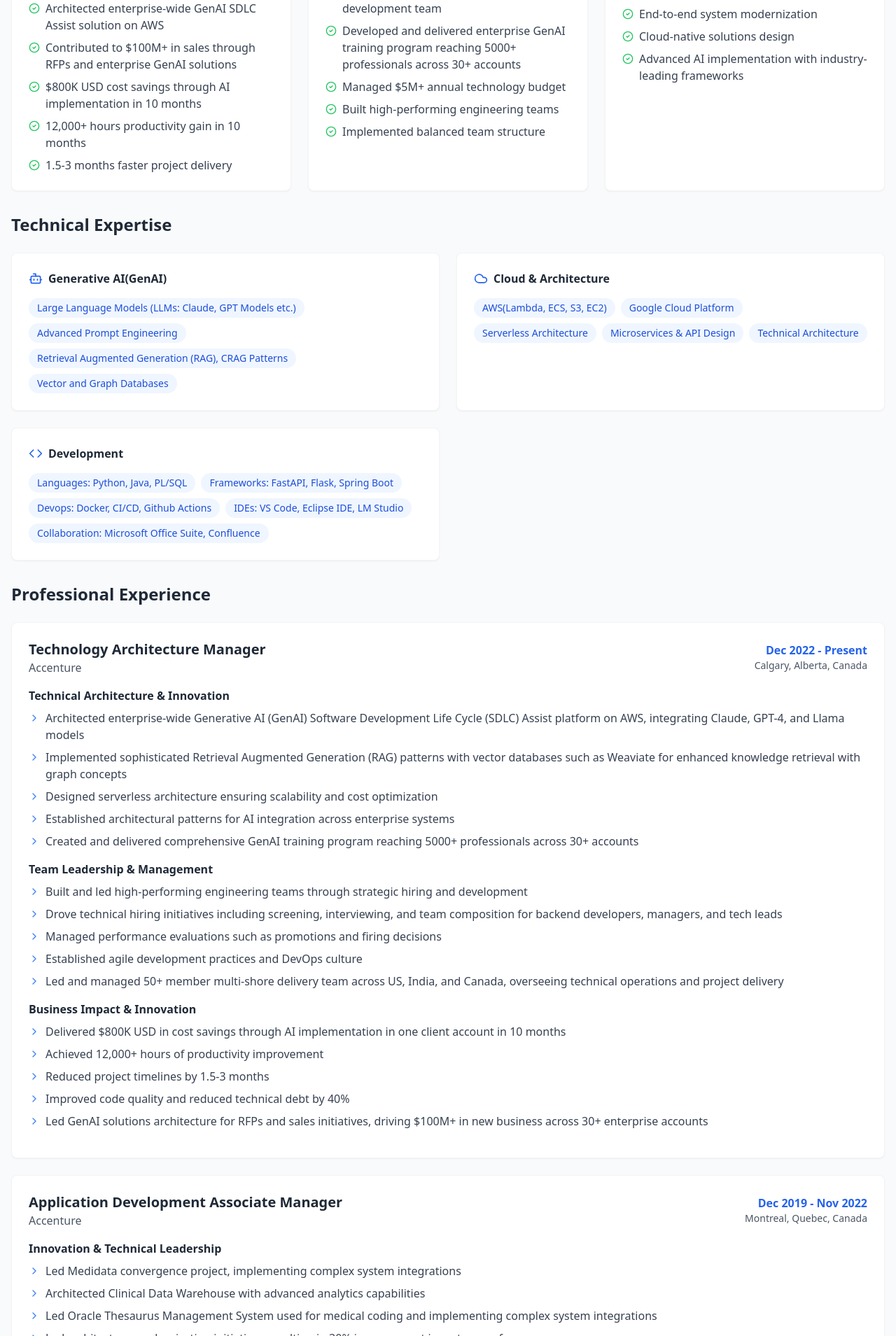
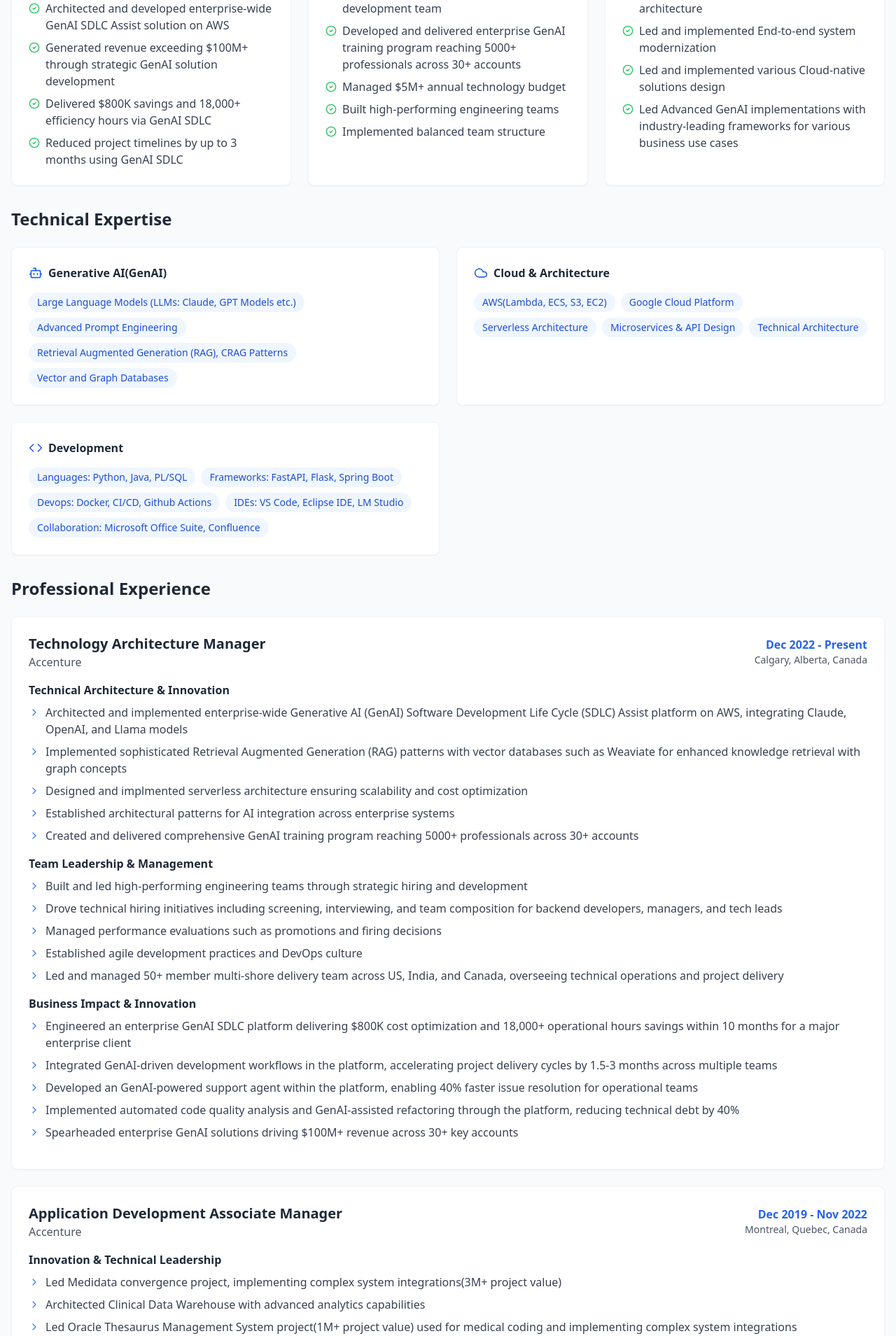
Before and after one commit to raghavgrover13/raghavgroverresume, a React (Create React App) app: page / in a window 1280 px wide. Shown: the part 511-2420 px from the top of the page at 70% size. Built offline with nearby package versions, Linux system fonts and the light colour scheme.

Commit message:
Edited some content on the resume.

```diff
--- a/src/components/Resume.jsx
+++ b/src/components/Resume.jsx
@@ -93,11 +93,10 @@
           icon: Bot,
           title: "Generative AI (GenAI) Architecture Impact",
           metrics: [
-              "Architected enterprise-wide GenAI SDLC Assist solution on AWS",
-              "Contributed to $100M+ in sales through RFPs and enterprise GenAI solutions",
-              "$800K USD cost savings through AI implementation in 10 months",
-              "12,000+ hours productivity gain in 10 months",
-              "1.5-3 months faster project delivery",
+              "Architected and developed enterprise-wide GenAI SDLC Assist solution on AWS",
+              "Generated revenue exceeding $100M+ through strategic GenAI solution development",
+              "Delivered $800K savings and 18,000+ efficiency hours via GenAI SDLC",
+              "Reduced project timelines by up to 3 months using GenAI SDLC",
 
           ]
       },
@@ -117,10 +116,10 @@
           icon: Activity,
           title: "Technical Innovation",
           metrics: [
-              "Multi-LLM integration architecture",
-              "End-to-end system modernization",
-              "Cloud-native solutions design",
-              "Advanced AI implementation with industry-leading frameworks",
+              "Developed Multi-LLM integration architecture",
+              "Led and implemented End-to-end system modernization",
+              "Led and implemented various Cloud-native solutions design",
+              "Led Advanced GenAI implementations with industry-leading frameworks for various business use cases",
 
           ]
       }
@@ -136,9 +135,9 @@
               {
                   category: "Technical Architecture & Innovation",
                   points: [
-                      "Architected enterprise-wide Generative AI (GenAI) Software Development Life Cycle (SDLC) Assist platform on AWS, integrating Claude, GPT-4, and Llama models",
+                      "Architected and implemented enterprise-wide Generative AI (GenAI) Software Development Life Cycle (SDLC) Assist platform on AWS, integrating Claude, OpenAI, and Llama models",
                       "Implemented sophisticated Retrieval Augmented Generation (RAG) patterns with vector databases such as Weaviate for enhanced knowledge retrieval with graph concepts",
-                      "Designed serverless architecture ensuring scalability and cost optimization",
+                      "Designed and implmented serverless architecture ensuring scalability and cost optimization",
                       "Established architectural patterns for AI integration across enterprise systems",
                       "Created and delivered comprehensive GenAI training program reaching 5000+ professionals across 30+ accounts"
                   ]
@@ -157,11 +156,11 @@
               {
                   category: "Business Impact & Innovation",
                   points: [
-                      "Delivered $800K USD in cost savings through AI implementation in one client account in 10 months",
-                      "Achieved 12,000+ hours of productivity improvement",
-                      "Reduced project timelines by 1.5-3 months",
-                      "Improved code quality and reduced technical debt by 40%",
-                      "Led GenAI solutions architecture for RFPs and sales initiatives, driving $100M+ in new business across 30+ enterprise accounts"
+                      "Engineered an enterprise GenAI SDLC platform delivering $800K cost optimization and 18,000+ operational hours savings within 10 months for a major enterprise client",
+                      "Integrated GenAI-driven development workflows in the platform, accelerating project delivery cycles by 1.5-3 months across multiple teams",
+                      "Developed an GenAI-powered support agent within the platform, enabling 40% faster issue resolution for operational teams",
+                      "Implemented automated code quality analysis and GenAI-assisted refactoring through the platform, reducing technical debt by 40%",
+                      "Spearheaded enterprise GenAI solutions driving $100M+ revenue across 30+ key accounts"
                   ]
               }
           ]
@@ -175,9 +174,9 @@
               {
                   category: "Innovation & Technical Leadership",
                   points: [
-                      "Led Medidata convergence project, implementing complex system integrations",
+                      "Led Medidata convergence project, implementing complex system integrations(3M+ project value)",
                       "Architected Clinical Data Warehouse with advanced analytics capabilities",
-                      "Led Oracle Thesaurus Management System used for medical coding and implementing complex system integrations",
+                      "Led Oracle Thesaurus Management System project(1M+ project value) used for medical coding and implementing complex system integrations",
                       "Led architecture modernization initiatives resulting in 30% improvement in system performance",
                       "Established dedicated team for clinical data management systems(CDMS), standardizing best practices across teams",
                       "Established DevOps practices, On-Prem to AWS migrations and implementation of CI/CD pipelines"
@@ -213,7 +212,6 @@
                       "Pioneered AWS cloud migrations reducing operational costs by 25%",
                       "Led cross-functional teams across 3 global locations ensuring 24x7 delivery support",
                       "Led the delivery of 50+ small to medium sized high-impact projects in pharmaceutical R&D",
-                      "Designed and implemented cloud-native solutions"
                   ]
               }
           ]
```
Also changed, not shown: 1 other file (tests, documents, lock files or other folders).
